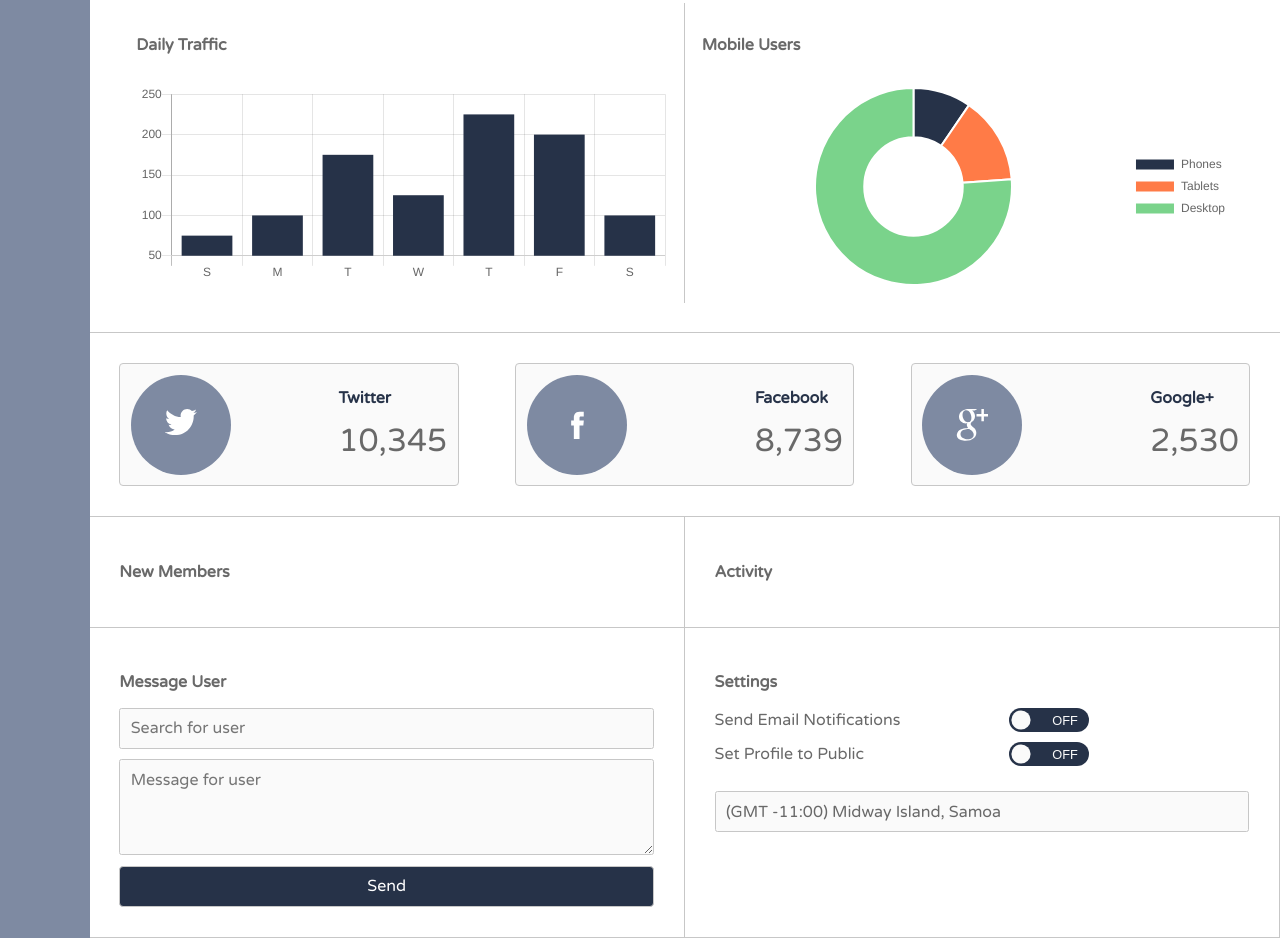
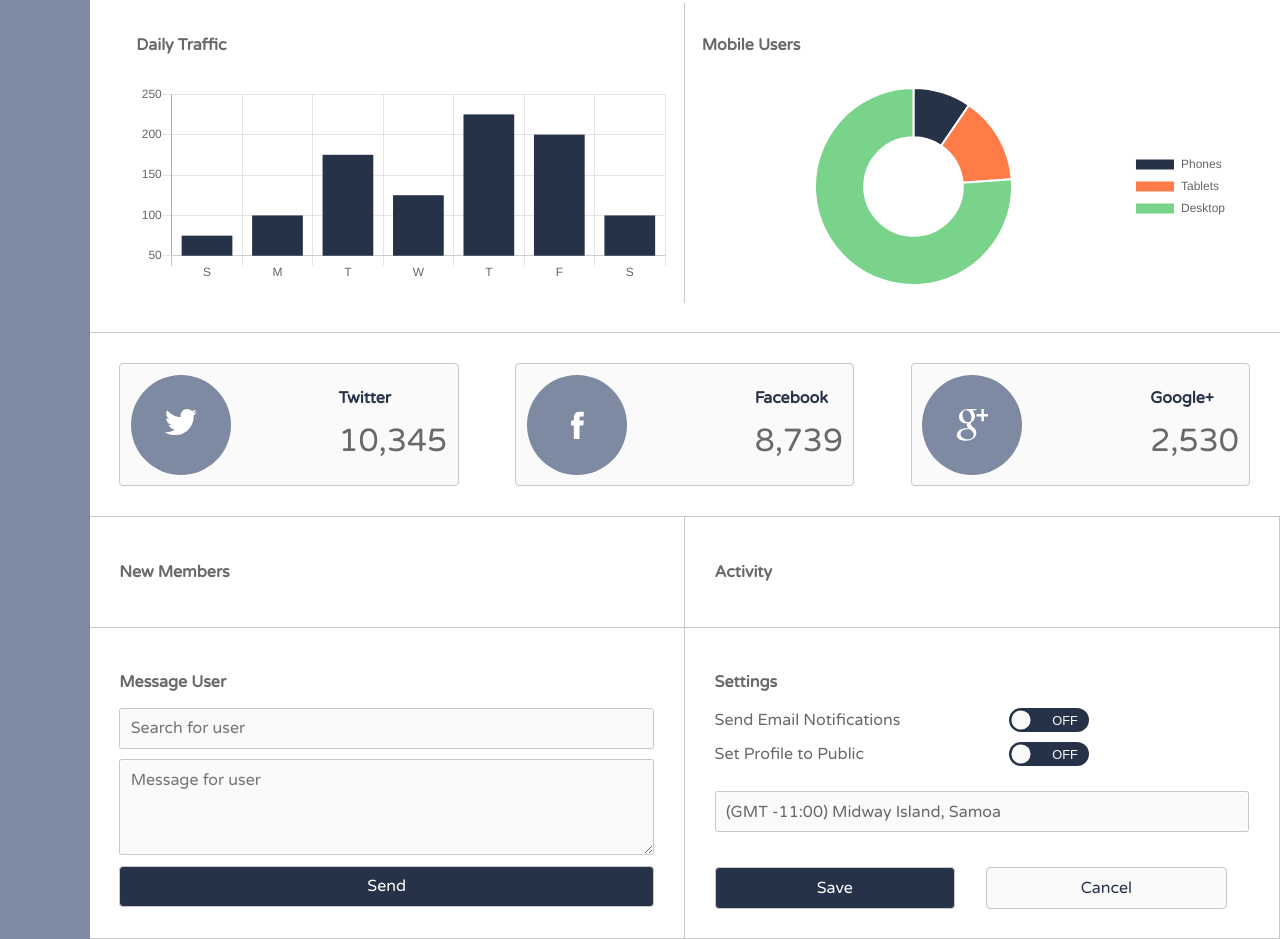
Before and after one commit to andyjmurph/Treehouse-Techdegree-Project-9, a plain HTML site: page index.html in a window 1280 px wide. Shown: the part 753-1692 px from the top of the page. Drawn offline with nearby package versions, Linux system fonts and the light colour scheme; no server answers.

Commit message:
Updated form

```diff
--- a/index.html
+++ b/index.html
@@ -276,6 +276,8 @@
             <option value="11.0">(GMT +11:00) Magadan, Solomon Islands, New Caledonia</option>
             <option value="12.0">(GMT +12:00) Auckland, Wellington, Fiji, Kamchatka</option>
           </select>
+          <button type="submit">Save</button>
+          <button type="submit">Cancel</button>
         </form>
       </div>
       <!-- End of settings section -->
--- a/scss/layout/_main-content.scss
+++ b/scss/layout/_main-content.scss
@@ -249,8 +249,27 @@ select {
   border: 1px solid darken($light-grey, 20%);
   outline: 0;
   background: $light-grey;
+  margin-bottom: 35px;
 }
 
 select:focus {
   border-color: $alert;
+  color: $alert;
 }
+
+#settings button {
+  width: 45%;
+  color: $white;
+  padding: $p-10;
+  border-radius: 4px;
+  cursor: pointer;
+  background: $blue;
+
+
+  &:last-child {
+    background: $light-grey;
+    color: $blue;
+    margin-left: 5%;
+  }
+
+}
```
Also changed, not shown: css/style.css, 1 other file.
